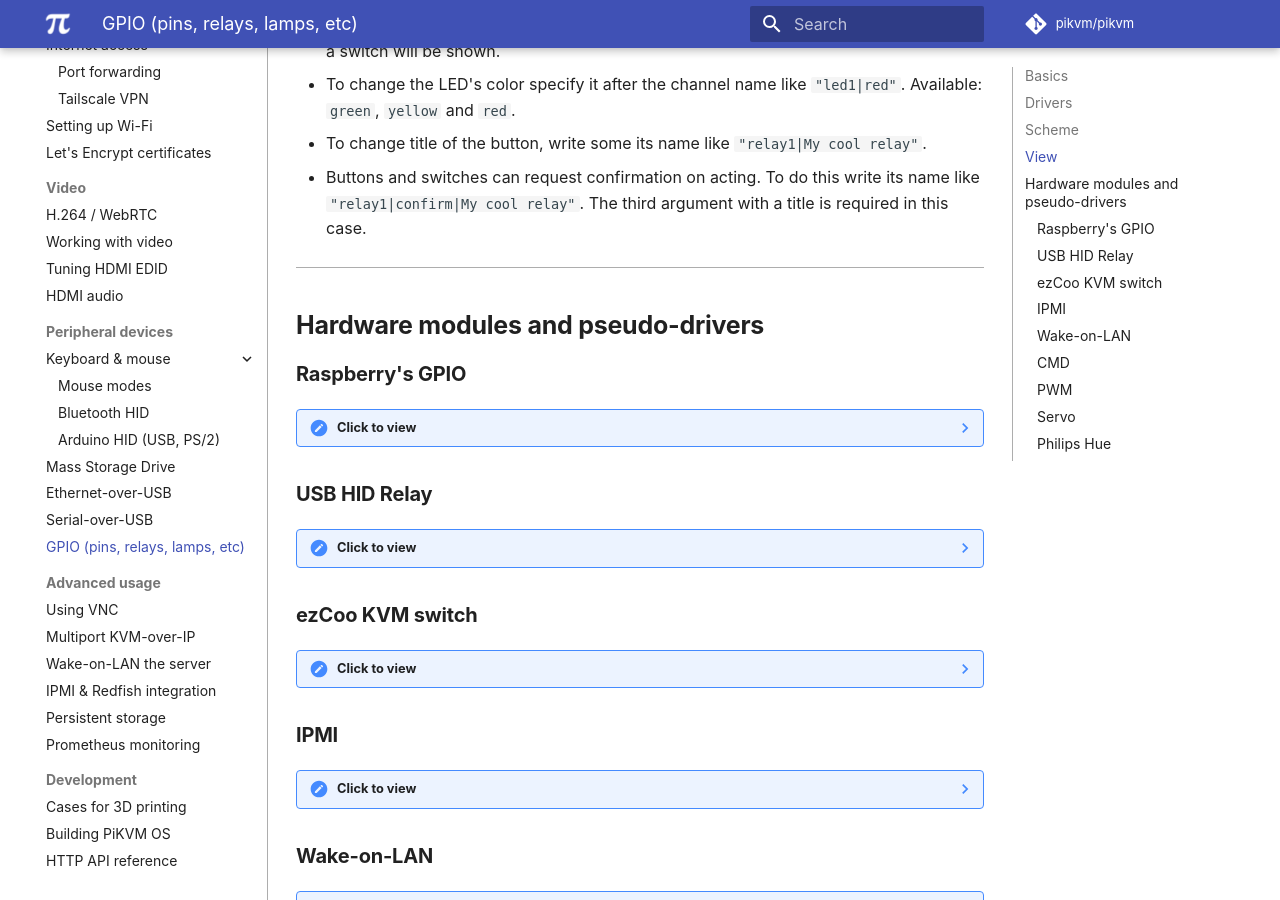
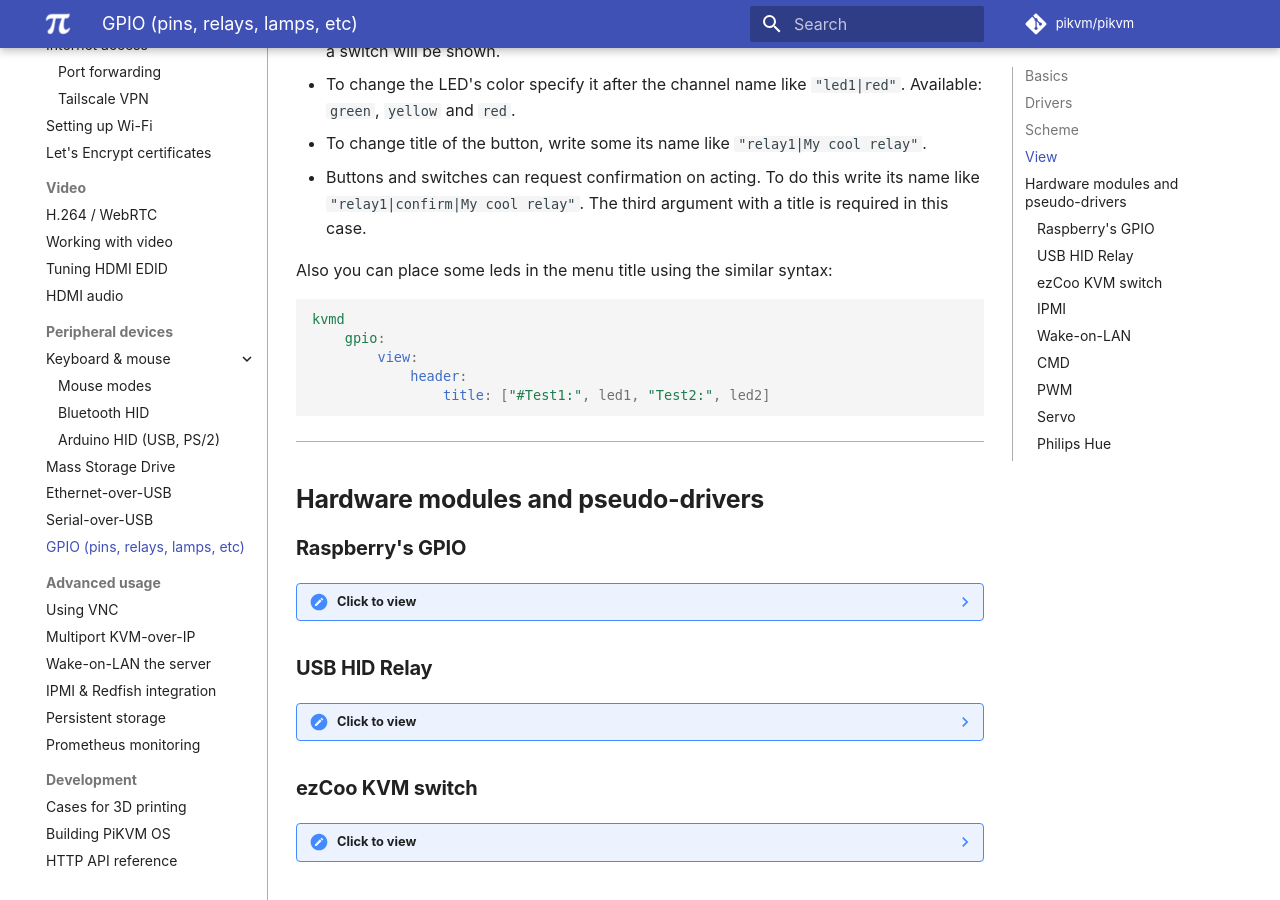
Before and after one commit to pikvm/pikvm, an MkDocs documentation site: the page built from docs/gpio.md, in a window 1280 px wide and 900 px high, scrolled down 5216 px. Built offline with MkDocs 1.6.1 and Material for MkDocs 9.7.7, drawn with Linux system fonts in a browser that asks for light colours; some web fonts are replaced; comment, search, counter and statistics services are not loaded.

Commit message:
updated gpio

````diff
--- a/docs/gpio.md
+++ b/docs/gpio.md
@@ -167,6 +167,16 @@
 * To change the LED's color specify it after the channel name like `"led1|red"`. Available: `green`, `yellow` and `red`.
 * To change title of the button, write some its name like `"relay1|My cool relay"`.
 * Buttons and switches can request confirmation on acting. To do this write its name like `"relay1|confirm|My cool relay"`. The third argument with a title is required in this case.
+
+Also you can place some leds in the menu title using the similar syntax:
+
+```yaml
+kvmd
+    gpio:
+        view:
+            header:
+                title: ["#Test1:", led1, "Test2:", led2]
+```
 
 
 -----
````
